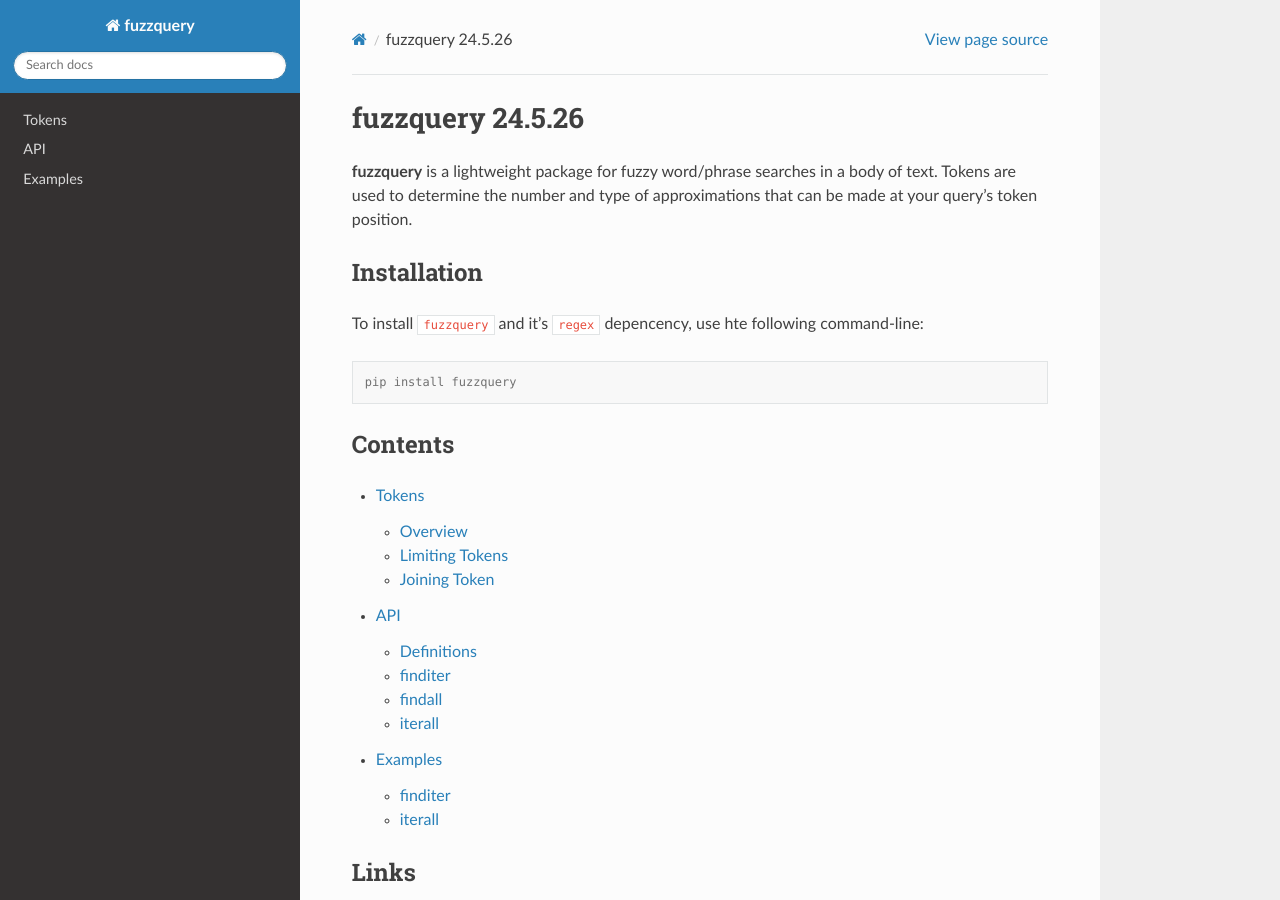
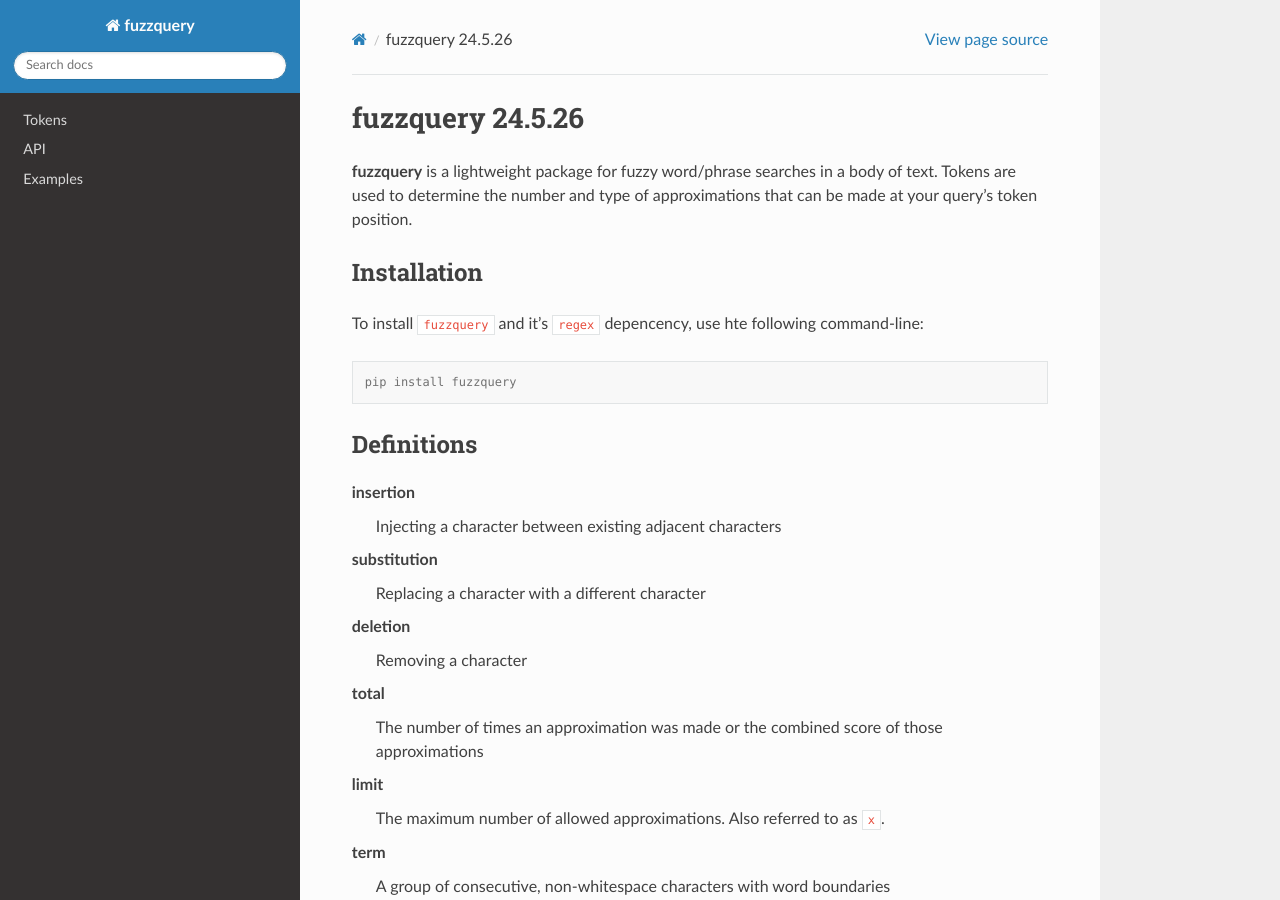
Before and after one commit to OneMadGypsy/fuzzquery, a Sphinx documentation site: the page built from docs/source/index.rst, in a window 1280 px wide and 900 px high. Built offline with Sphinx 7.4.7 and the Read the Docs theme 2.0.0, drawn with Linux system fonts in a browser that asks for light colours.

Commit message:
Update index.rst

```diff
--- a/docs/source/index.rst
+++ b/docs/source/index.rst
@@ -11,6 +11,22 @@
 .. code-block:: console
 
   pip install fuzzquery
+
+Definitions
+-----------
+
+insertion
+  Injecting a character between existing adjacent characters
+substitution
+  Replacing a character with a different character
+deletion
+  Removing a character
+total
+  The number of times an approximation was made or the combined score of those approximations
+limit
+  The maximum number of allowed approximations. Also referred to as ``x``.
+term
+  A group of consecutive, non-whitespace characters with word boundaries
 
 Contents
 --------
```
